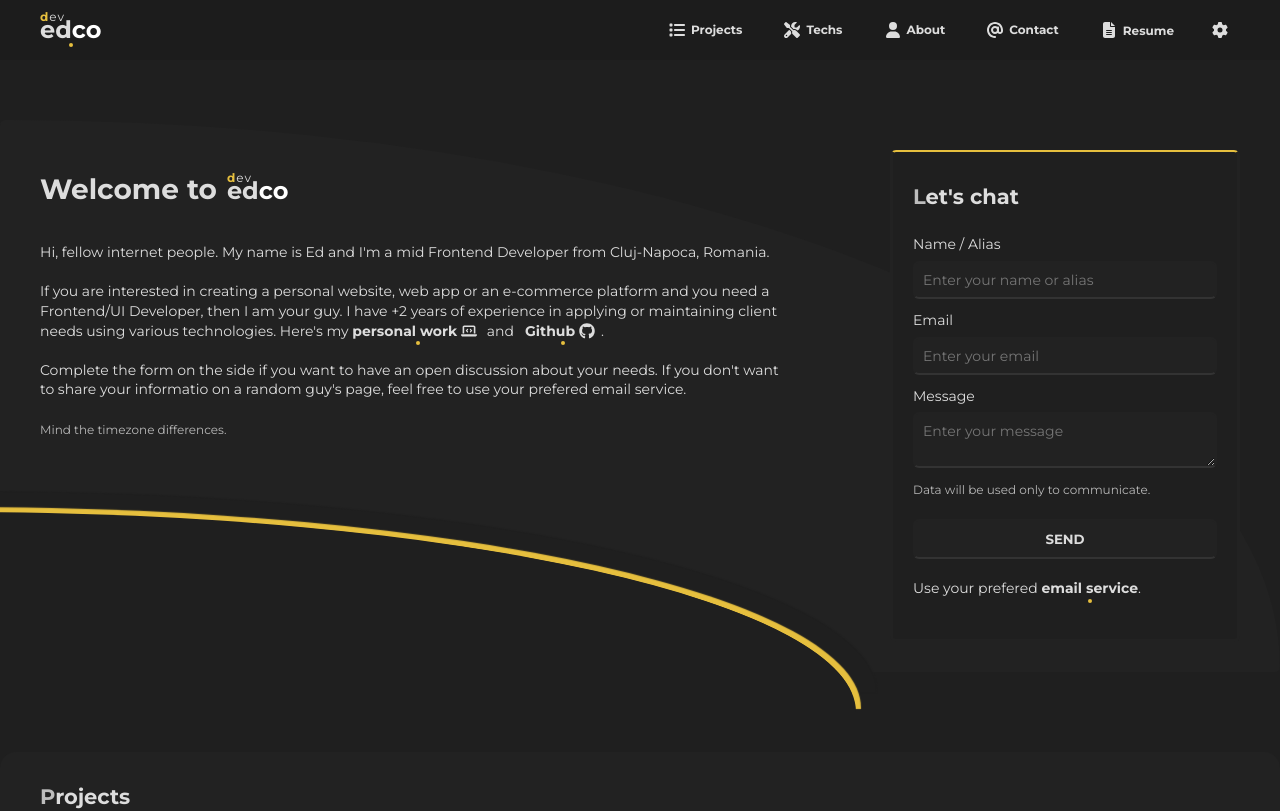
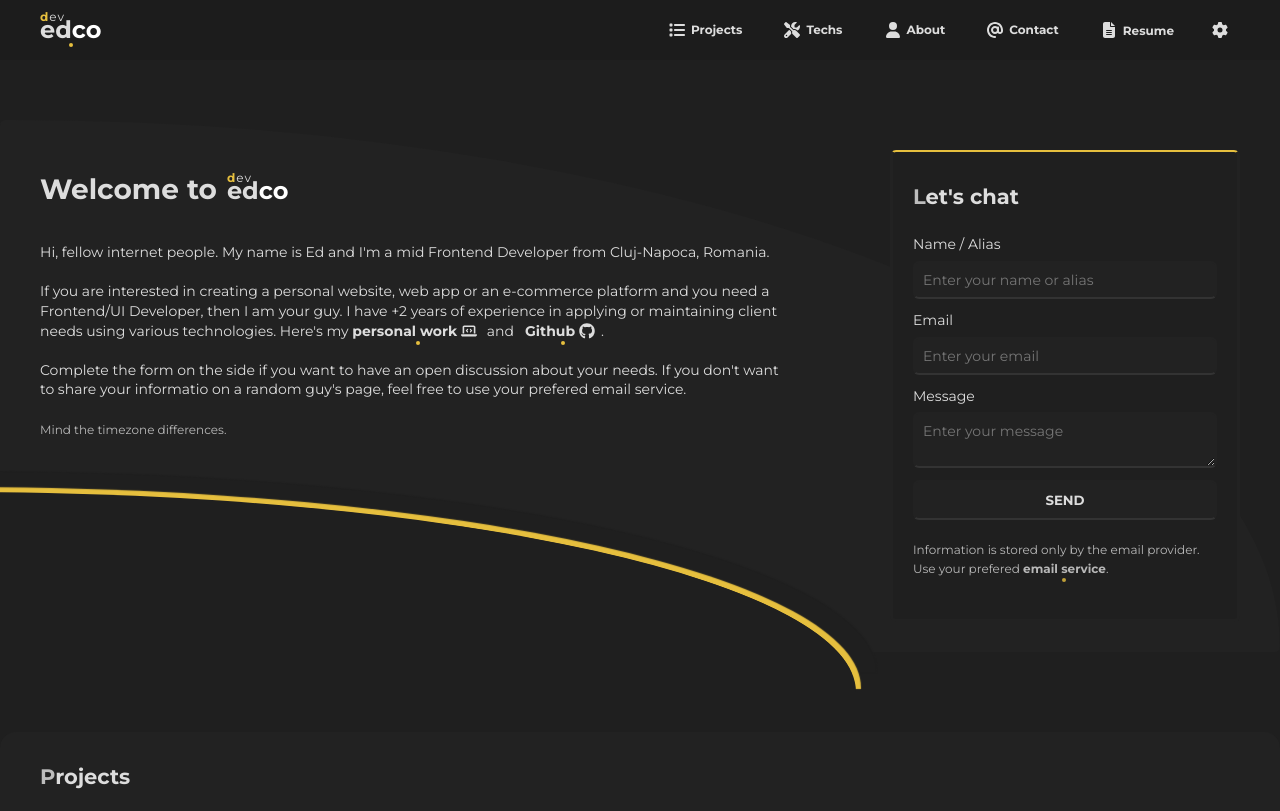
Before and after one commit to tasca-eduard/devedco, a Next.js app in the folder src/: page / in a window 1280 px wide. Shown: the top 811 px of the page. Built offline with nearby package versions, Linux system fonts and the light colour scheme; a web font is replaced by a local one.

Commit message:
Changed contact form copy

```diff
--- a/src/components/ContactForm/ContactForm.tsx
+++ b/src/components/ContactForm/ContactForm.tsx
@@ -78,9 +78,6 @@ export default function ContactForm() {
         </textarea>
         <span className="input-error">{formErrors?.message}</span>
       </div>
-      <small>Data will be used only to communicate.</small>
-      <br />
-      <br />
       {
         isLoading ? (
           <button className="btn submit loader" disabled>
@@ -95,7 +92,9 @@ export default function ContactForm() {
         )
       }
       <br />
-      <span>Use your prefered <a href="mailto:contact@devedco.com">email service</a>.</span>
+      <small>Information is stored only by the email provider.</small>
+      <br />
+      <small>Use your prefered <a href="mailto:contact@devedco.com">email service</a>.</small>
     </form>
   )
 }
```
